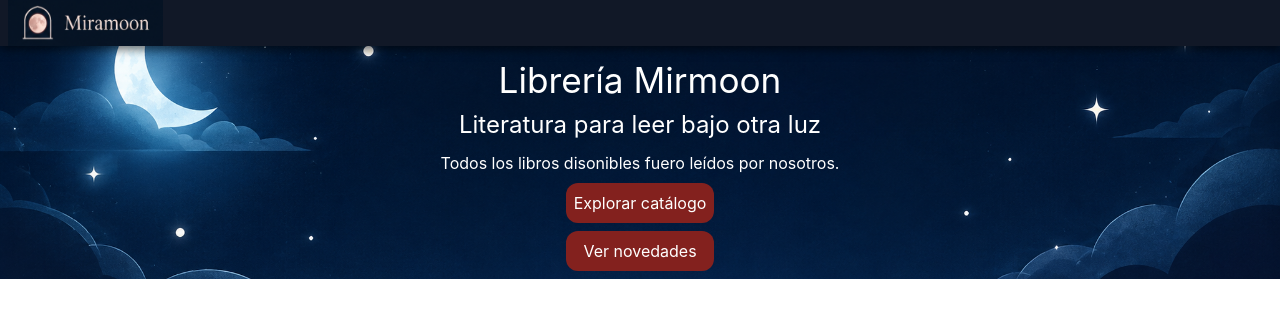
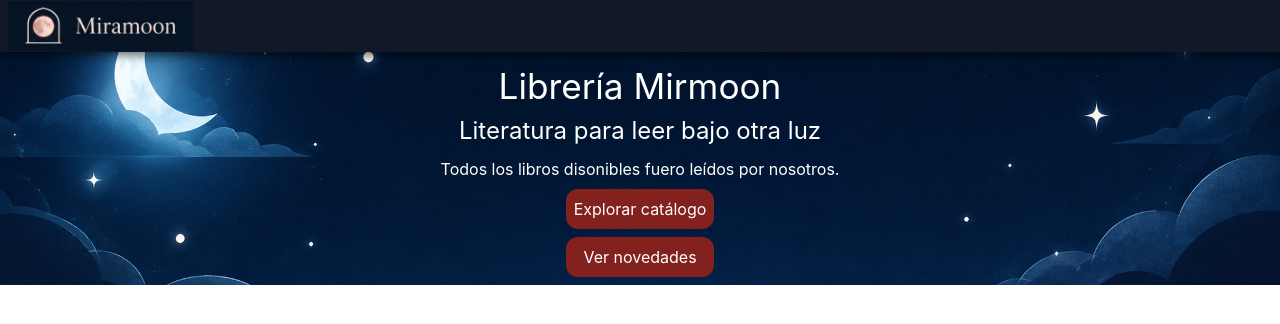
Before and after one commit to RodriManuel/mirmoon-libreria, a React (Vite) app: page / in a window 1280 px wide. Shown: the top 324 px of the page. Built offline with nearby package versions, Linux system fonts and the light colour scheme.

Commit message:
fix: ajusta dimensiones de la barra de navegación

```diff
--- a/src/index.css
+++ b/src/index.css
@@ -4,6 +4,7 @@
 .header {
     background-color: #111827;
     width: 100%;
+    height: 52px;
     padding: 0 0.5rem;
     display: flex;
     justify-content: space-between;
@@ -16,8 +17,8 @@
 }
 
 .header__logo {
-    width: 155px;
-    height: 46px;
+    width: 184.5px;
+    height: 49.05px;
 }
 
 .nav {
@@ -82,7 +83,7 @@
 /* Estilos para el hero. */
 
 .hero {
-    margin-top: 46px;
+    margin-top: 52px;
     background-image: url('./assets/hero.png');
     background-size: cover;
     background-repeat: no-repeat;
```
